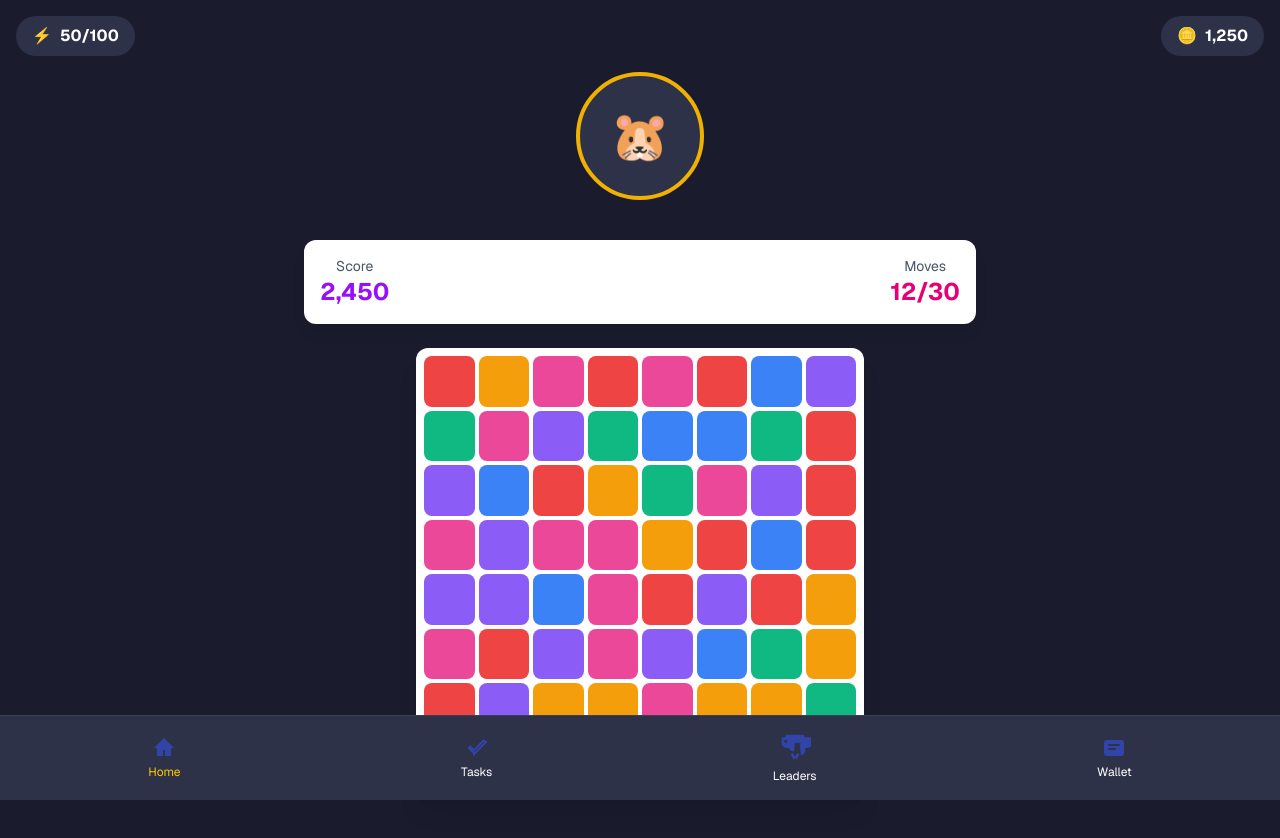
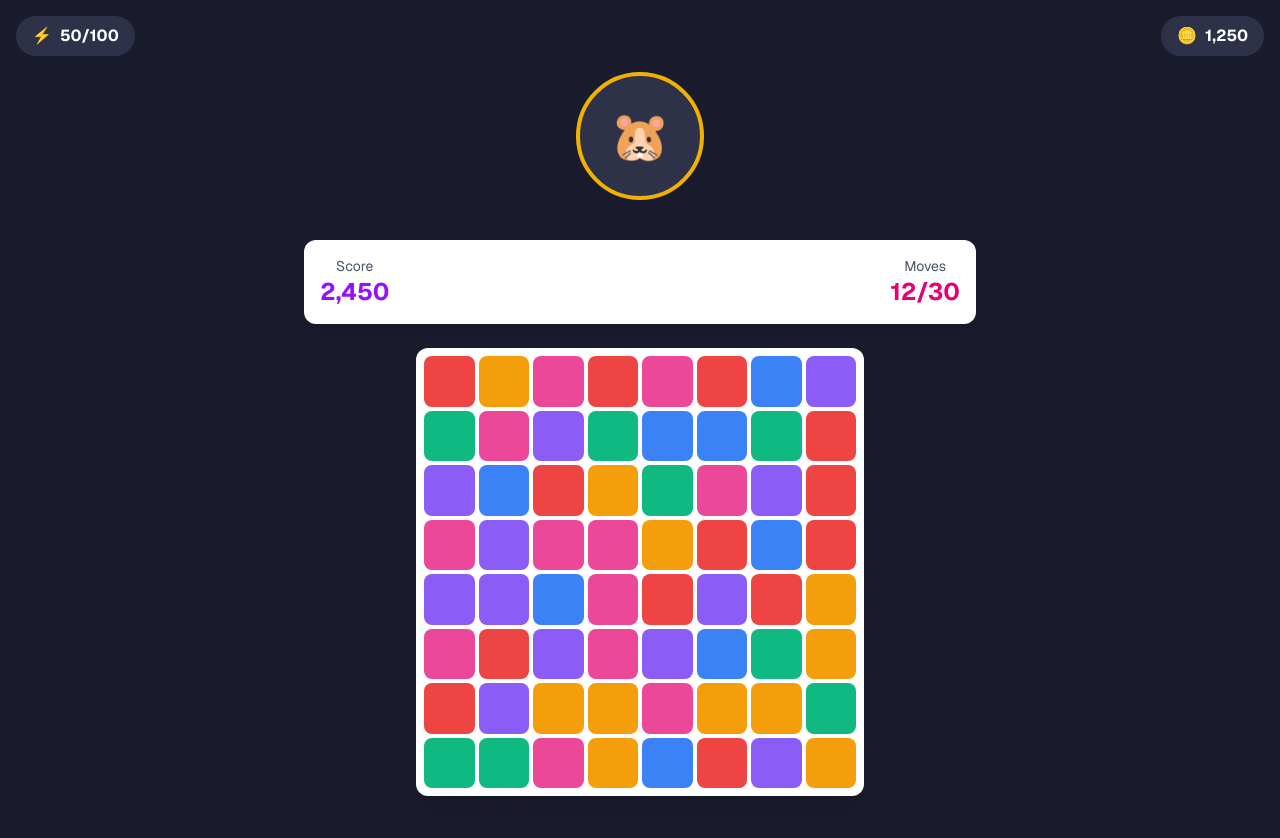
Before and after one commit to Bhee-tec/FLUXX-BOT, a Next.js app: page / in a window 1280 px wide. Shown: the top 838 px of the page. Built offline with nearby package versions, Linux system fonts and the light colour scheme.

Commit message:
Update page.tsx

```diff
--- a/app/page.tsx
+++ b/app/page.tsx
@@ -1,5 +1,4 @@
 import React from 'react'
-import Navbar from '@/app/components/ui/navbar';
 import Header from '@/app/components/ui/header';
 import Game from '@/app/components/ui/game';
 import Gamedata from '@/app/components/ui/gamedata';
@@ -11,7 +10,6 @@ export default function page() {
     <Gamedata />
   <Game />
   </div>
-  <Navbar />
 </div>
   )
 }
```
